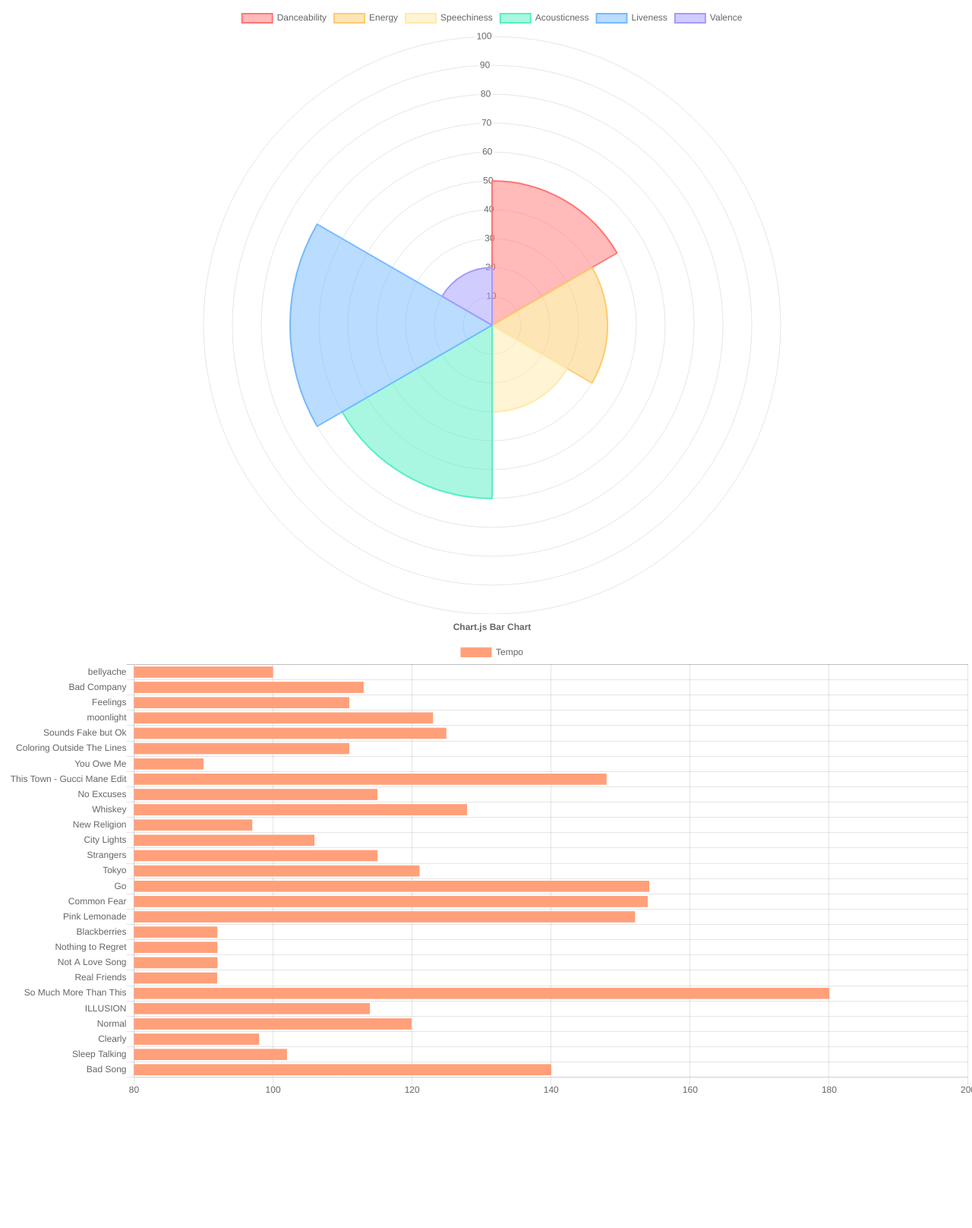
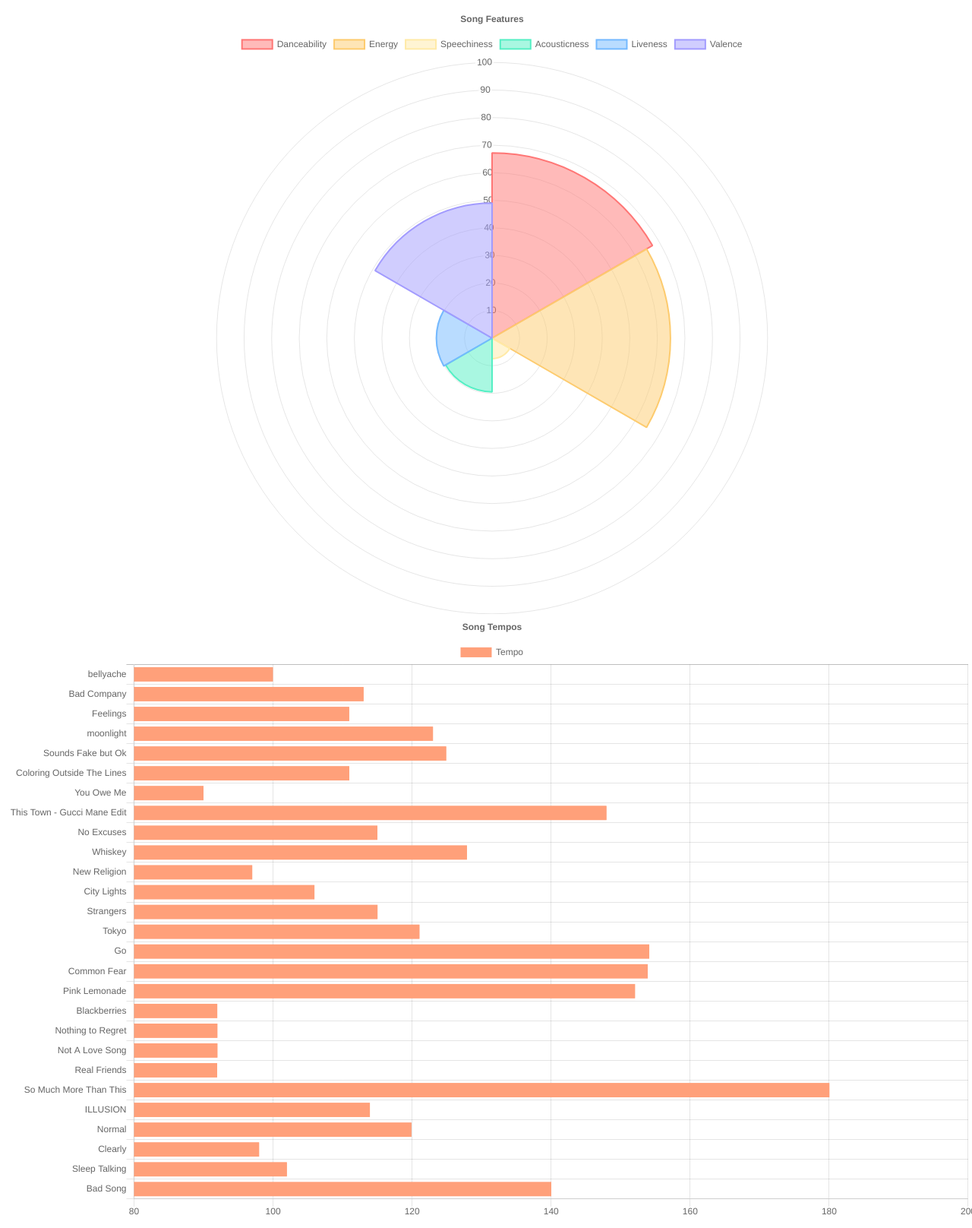
Before and after one commit to lilyszhang/playlist-viz, a plain HTML site: page index.html in a window 1280 px wide. Shown: the whole page at 76% size. Before the commit the page ends 1456 px from the top, so only its background shows below. Drawn offline with nearby package versions, Linux system fonts and the light colour scheme.

Commit message:
updated docs

```diff
--- a/avgs.json
+++ b/avgs.json
@@ -1 +1 @@
-{"danceability": 67.21851851851851, "energy": 64.74814814814815, "speechiness": 7.4185185185185185, "acousticness": 19.46912592592593, "liveness": 20.227407407407412, "valence": 49.025925925925925}
+{"energy": 64.74814814814815, "liveness": 20.227407407407412, "speechiness": 7.4185185185185185, "acousticness": 19.46912592592593, "danceability": 67.21851851851851, "valence": 49.025925925925925}
--- a/index.html
+++ b/index.html
@@ -1,68 +1,65 @@
 <html>
     <head>
         <title>Playlist Data</title>
-        <!-- <script src="main.js"></script> -->
-        <script src="https://ajax.googleapis.com/ajax/libs/jquery/3.3.1/jquery.min.js"></script>
         <script src="https://cdnjs.cloudflare.com/ajax/libs/Chart.js/2.4.0/Chart.min.js"></script>
     </head>
     <body>
-        <canvas id="myChart"></canvas>
-        <canvas id="canvas2"></canvas>
+        <canvas id="songFeatures"></canvas>
+        <canvas id="songTempos"></canvas>
     </body>
     <script>
-        var ctx = document.getElementById('myChart').getContext('2d');
+        // FIRST GRAPH (FEATURES)
+
+        //select canvas element from body
+        var ctx = document.getElementById('songFeatures').getContext('2d');
         ctx.canvas.width  = window.innerWidth;
         ctx.canvas.height = window.innerHeight;
-        // $.getJSON('avgs.json', function(data) {
-            // console.log(data)
-        // });
-        var chart = new Chart(ctx, {
-            // The type of chart we want to create
+        //Input averages obtained from python script here as a variable averages
+        var averages = {"danceability": 67.21851851851851, "energy": 64.74814814814815, "speechiness": 7.4185185185185185, "acousticness": 19.46912592592593, "liveness": 20.227407407407412, "valence": 49.025925925925925}
+        var polarAreaChart = new Chart(ctx, {
             type: 'polarArea',
-
-            // The data for our dataset
             data: {
                 labels: ["Danceability", "Energy", "Speechiness", "Acousticness", "Liveness", "Valence"],
                 datasets: [{
                     label: "Averages of Song Features",
                     backgroundColor: ['rgb(255,118,117,0.5)', 'rgb(253,203,110,0.5)', 'rgb(255,234,167,0.5)', 'rgb(85,239,196,0.5)', 'rgb(116,185,255,0.5)', 'rgb(162,155,254,0.5)'],
                     borderColor: ['#ff7675', '#fdcb6e', '#ffeaa7', '#55efc4', '#74b9ff', '#a29bfe'],
-                    // data: [averages['danceability'], averages['energy'], averages['speechiness'], averages['acousticness'], averages['liveness'], averages['valence']],
-                    data: [50,40,30,60,70,20]
+                    data: [averages['danceability'], averages['energy'], averages['speechiness'], averages['acousticness'], averages['liveness'], averages['valence']],
                 }]
             },
-
-            // Configuration options go here
             options: {
                 scale: {
                     ticks: {
                         min: 0,
                         max: 100
                     }
+                },
+                title: {
+                    display: true,
+                    text: 'Song Features'
                 }
             }
         });
 
-        var MONTHS = ['January', 'February', 'March', 'April', 'May', 'June', 'July', 'August', 'September', 'October', 'November', 'December'];
-    		var color = Chart.helpers.color;
-    		var barChartData = {
+        // SECOND GRAPH (TEMPOS)
+
+        var ctx2 = document.getElementById('songTempos').getContext('2d');
+        ctx2.canvas.width  = window.innerWidth;
+        ctx2.canvas.height = window.innerHeight;
+
+		var barChartData = new Chart(ctx2, {
+            type: 'horizontalBar',
+            data: {
                 labels: ['bellyache', 'Bad Company', 'Feelings', 'moonlight', 'Sounds Fake but Ok', 'Coloring Outside The Lines', 'You Owe Me', 'This Town - Gucci Mane Edit', 'No Excuses', 'Whiskey', 'New Religion', 'City Lights', 'Strangers', 'Tokyo', 'Go', 'Common Fear', 'Pink Lemonade', 'Blackberries',
     'Nothing to Regret', 'Not A Love Song', 'Real Friends', 'So Much More Than This', 'ILLUSION', 'Normal', 'Clearly', 'Sleep Talking', 'Bad Song'],
     			datasets: [{
     				label: 'Tempo',
-    				backgroundColor: 	'rgb(255,160,122)',
-    				borderColor: 	'rgb(255,160,122)',
+    				backgroundColor: 'rgb(255,160,122)',
+    				borderColor: 'rgb(255,160,122)',
     				borderWidth: 1,
     				data: [99.983, 113.026, 110.956, 123.011, 124.914, 110.972, 89.996, 147.965, 115.016, 127.897, 97.012, 105.96, 115.034, 121.066, 154.124, 153.901, 152.078, 91.981, 91.998, 92.005, 91.958, 180.039, 113.934, 119.908, 98, 101.99, 140.028]
     			}]
-
-    		};
-
-    		window.onload = function() {
-    			var ctx2 = document.getElementById('canvas2').getContext('2d');
-    			window.myBar = new Chart(ctx2, {
-    				type: 'horizontalBar',
-    				data: barChartData,
+            },
             options: {
                 responsive: true,
                 legend: {
@@ -70,12 +67,10 @@
                 },
                 title: {
                     display: true,
-    						text: 'Chart.js Bar Chart'
+                    text: 'Song Tempos'
                 }
             }
         });
 
-    		};
-
     </script>
 </html>
```
Also changed, not shown: README.md, 1 other file. Lines whose indentation alone changed are shown as unchanged.
